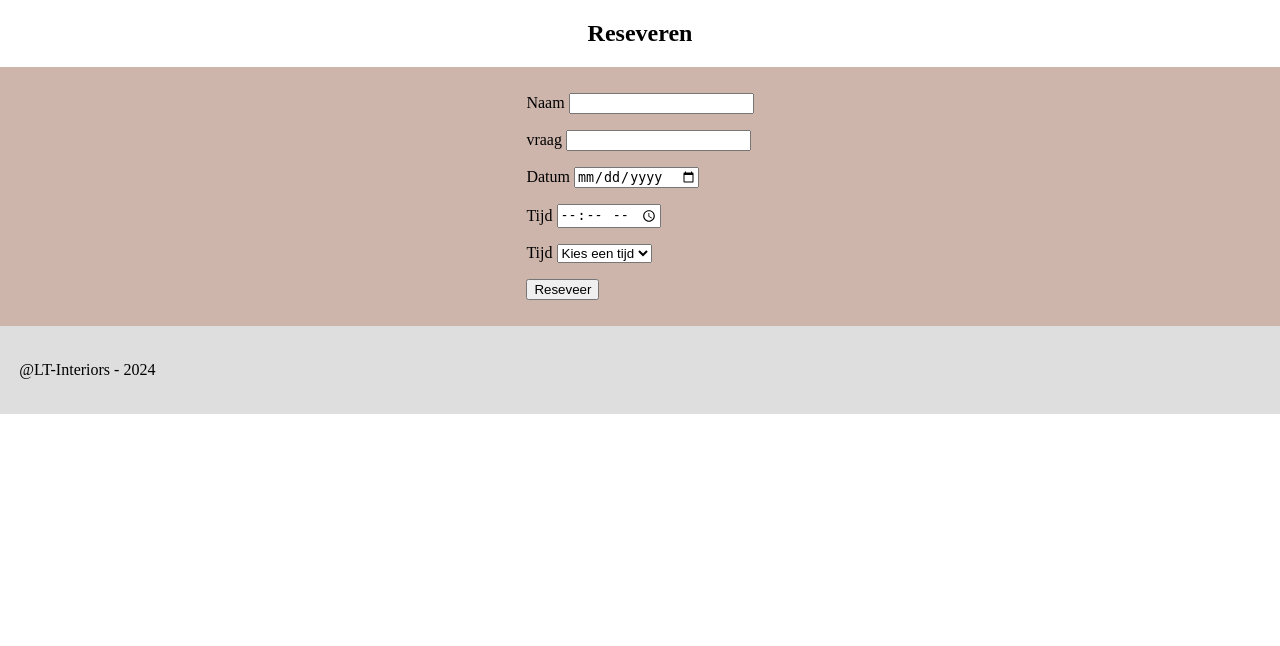
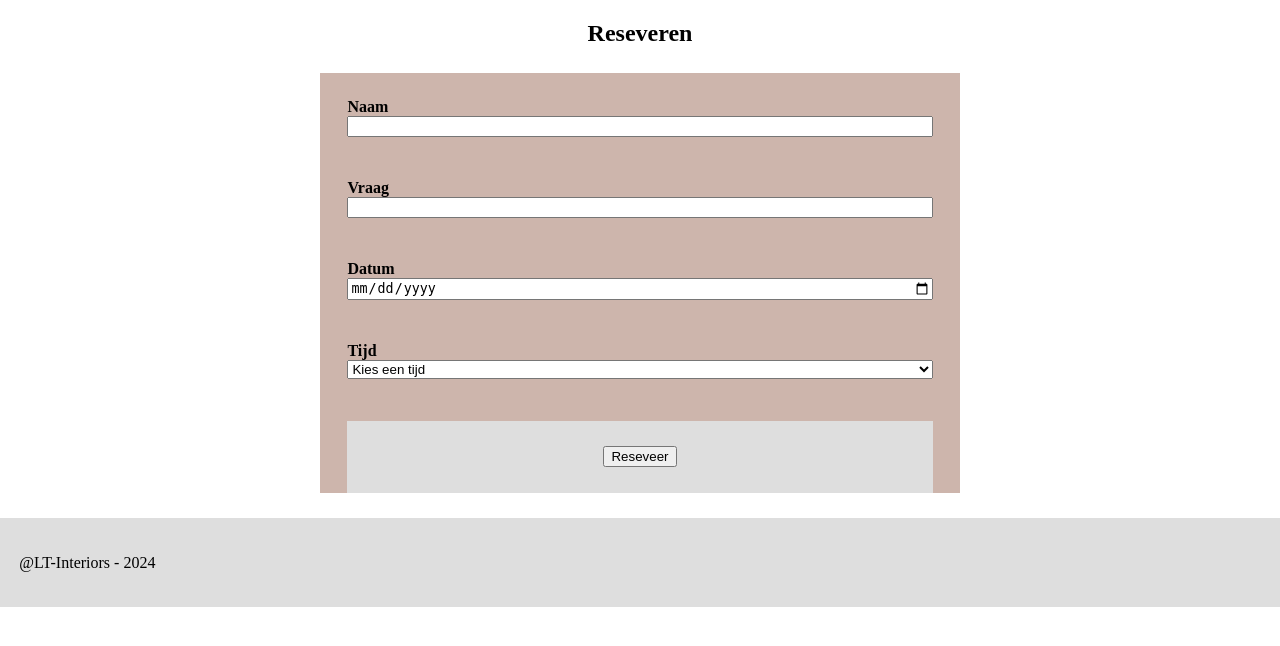
Before and after one commit to AlexDusselaar/CLE2, a PHP site: page /reserveren.php in a window 1280 px wide. Shown: the part 56-702 px from the top of the page. Run offline with PHP 8.4, Linux system fonts and the light colour scheme; some web fonts are replaced.

Commit message:
reserveer update 2

```diff
--- a/css/style.css
+++ b/css/style.css
@@ -206,13 +206,25 @@ footer {
   display: flex;
   justify-content: center;
   background-color: #cdb5ac;
-  padding: 2vw;
+  margin: 2vw 25vw;
+  padding: 2vw 2vw 0 2vw;
 }
 
-label {
+#form label {
   color: #000;
 }
 
-input {
+#form input {
   color: #000;
 }
+
+#form button {
+
+}
+
+.submitbuttonbg {
+  background-color: #dedede;
+  display: flex;
+  justify-content: center;
+  padding: 2vw 20vw;
+}
--- a/reserveren.php
+++ b/reserveren.php
@@ -40,7 +40,7 @@ if (empty($errors)) {
             <form action="" method="post">
 
                 <div class="flex1">
-                    <div>
+                    <div class="formfield">
                         <label for="naam">Naam</label>
                         <input id="naam" type="text" name="naam"
                                value="<?= $naam ?? '' ?>"/>
@@ -49,8 +49,8 @@ if (empty($errors)) {
                         </p>
                     </div>
 
-                    <div>
-                        <label for="vraag">vraag</label>
+                    <div class="formfield">
+                        <label for="vraag">Vraag</label>
                         <input id="vraag" type="text" name="vraag" value="<?= $vraag ?? '' ?>"/>
                         <p>
                             <?= $errors['tijd'] ?? '' ?>
@@ -59,7 +59,7 @@ if (empty($errors)) {
                 </div>
 
                 <div class="flex2">
-                    <div>
+                    <div class="formfield">
                         <label for="datum">Datum</label>
                         <input id="datum" type="date" name="datum"
                                value="<?= $datum ?? '' ?>"/>
@@ -68,15 +68,16 @@ if (empty($errors)) {
                         </p>
                     </div>
 
+                    <!--
                     <div>
                         <label for="tijd">Tijd</label>
                         <input id="tijd" type="time" name="tijd" value="<?= $tijd ?? '' ?>"/>
                         <p>
                             <?= $errors['tijd'] ?? '' ?>
                         </p>
-                    </div>
+                    </div> -->
 
-                    <div>
+                    <div class="formfield">
                         <label for="tijd">Tijd</label>
                         <select id="tijd" name="tijd">
                             <option value="" disabled selected>Kies een tijd</option>
@@ -90,7 +91,7 @@ if (empty($errors)) {
                     </div>
                 </div>
 
-                <div>
+                <div class="submitbuttonbg">
                         <button type="submit" name="submit">Reseveer</button>
                 </div>
             </form>
```
